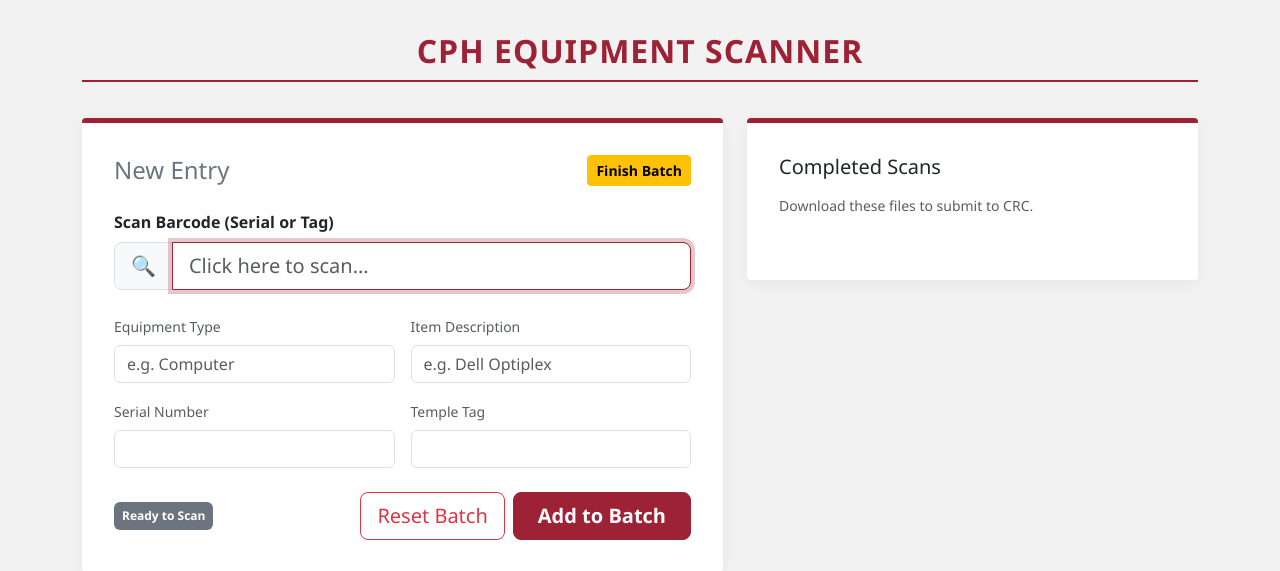
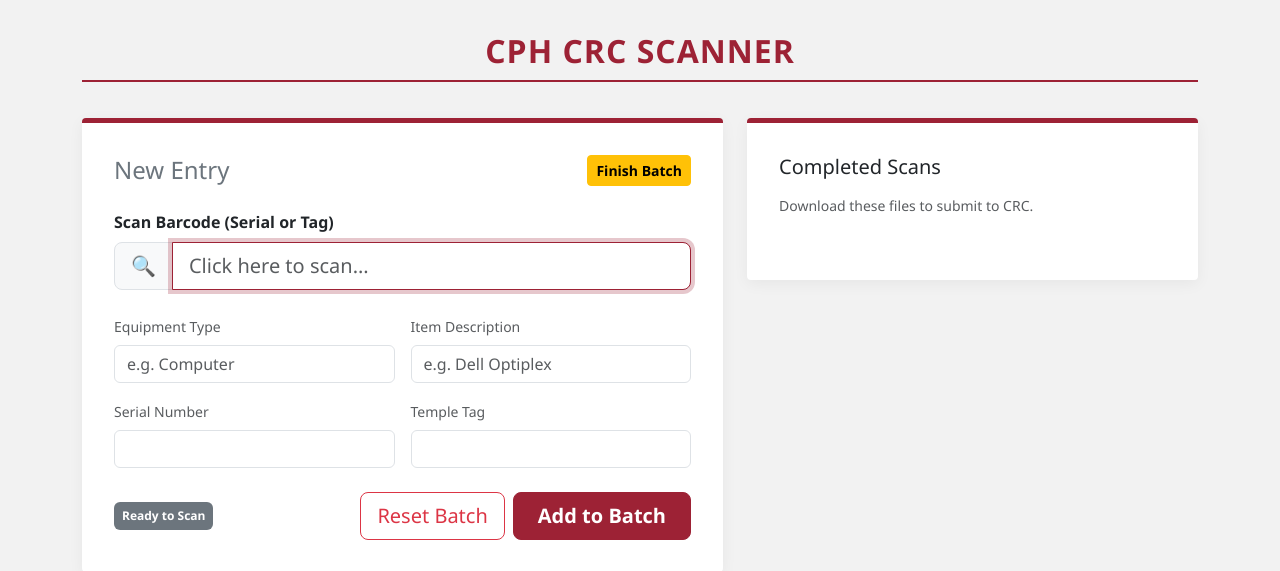
Before and after one commit to GavinMontross/CPH-CRC_Scanner, a Python web app: template templates/index.html in a window 1280 px wide. Shown: the top 571 px of the page. Run offline with Jinja, Linux system fonts and the light colour scheme; the template is opened without the code that fills it, so the values that code supplies are empty.

Commit message:
Update brand header to reflect CPH CRC Scanner

```diff
--- a/templates/index.html
+++ b/templates/index.html
@@ -81,7 +81,7 @@
     <div class="container">
         <div class="row mb-3">
             <div class="col-12 text-center">
-                <h2 class="brand-header">CPH Equipment Scanner</h2>
+                <h2 class="brand-header">CPH CRC Scanner</h2>
             </div>
         </div>
 
```
